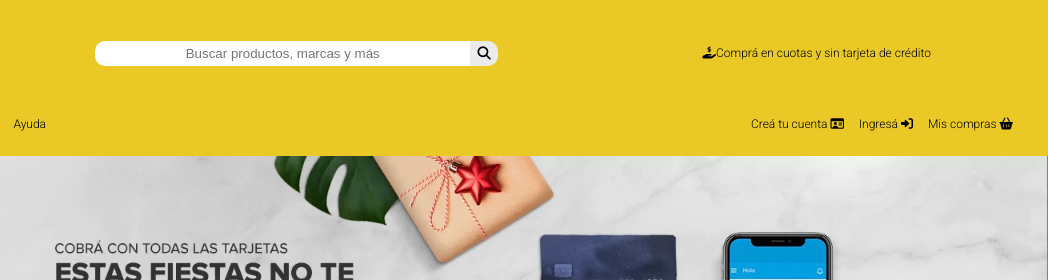
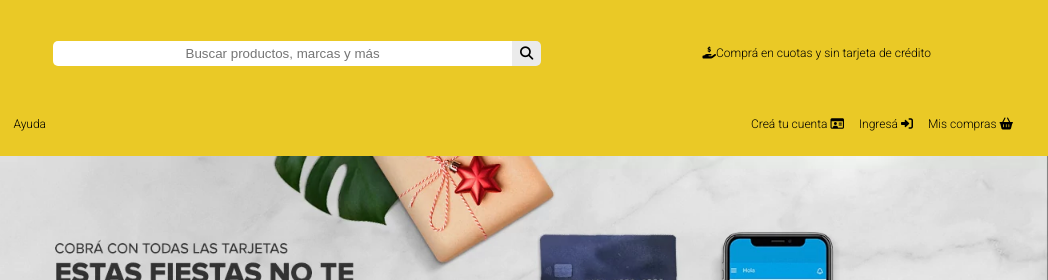
Before and after one commit to joaducant/MercadoLiebre, a website: page views/home.html in a window 1280 px wide. Shown: the top 280 px of the page, 232-1280 px from the left. Drawn offline with Linux system fonts and the light colour scheme; files whose address does not match are found by name.

Commit message:
Agregando estilos a los fomrularios

```diff
--- a/public/css/styles.css
+++ b/public/css/styles.css
@@ -54,7 +54,7 @@ header{
     height: 25px;
     border: none;
     text-align: center;
-    border-radius: 10px;
+    border-radius: 5px;
     border-bottom-right-radius: 0px;
     border-top-right-radius: 0px;
     margin: 0;
@@ -64,7 +64,7 @@ header{
     width: 30px;
     height: 25px;
     border: none;
-    border-radius: 10px;
+    border-radius: 5px;
     border-top-left-radius: 0px;
     border-bottom-left-radius: 0px;
     margin: 0;
@@ -323,7 +323,7 @@ footer p{
         align-items: center;
     }
     .search-bar{
-        max-width: 33%;
+        max-width: 40%;
     }
     .logo{
         width: 180px;
@@ -367,7 +367,7 @@ footer p{
         align-items: center;
     }
     .search-bar{
-        max-width: 33%;
+        max-width: 40%;
     }
     .logo{
         width: 180px;
```
